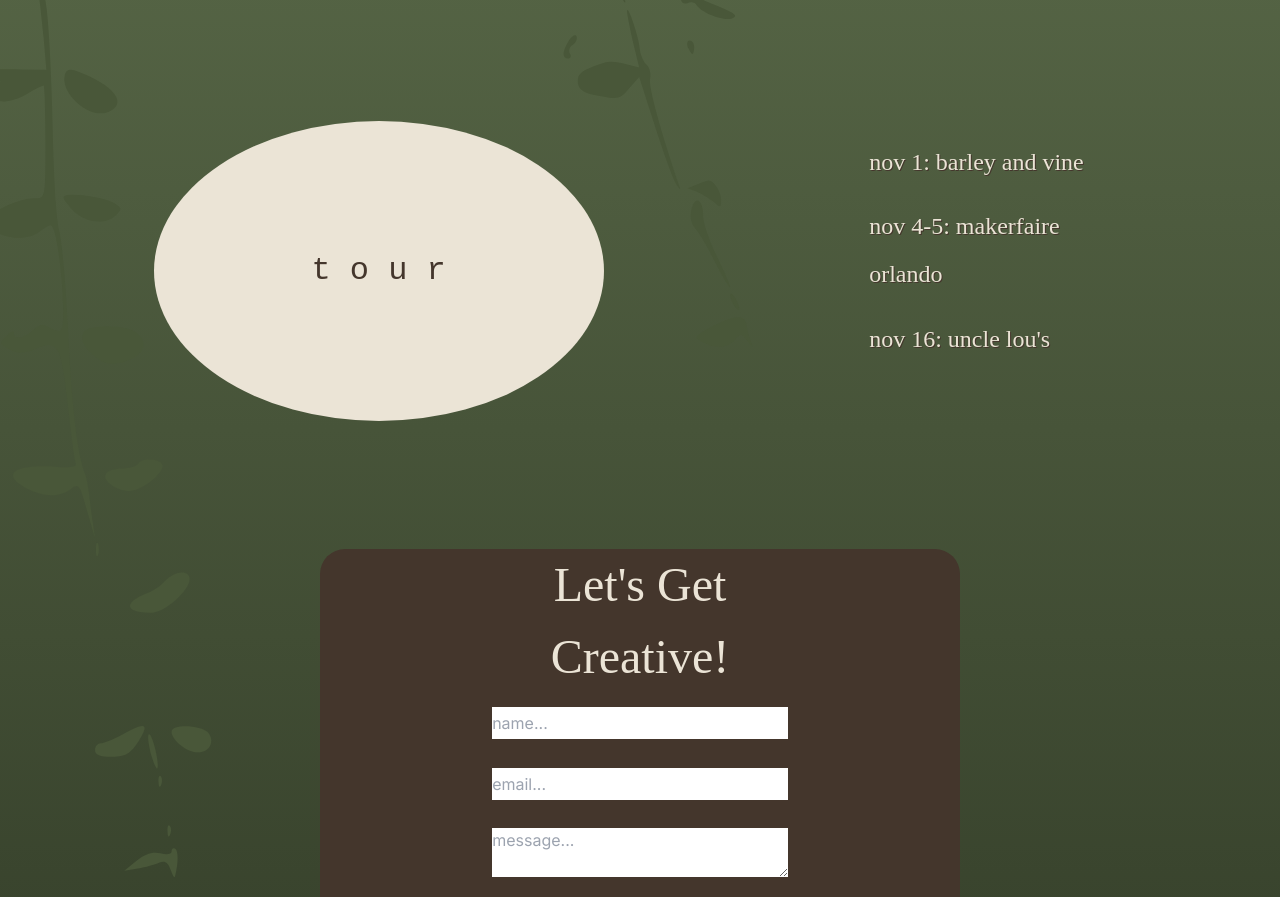
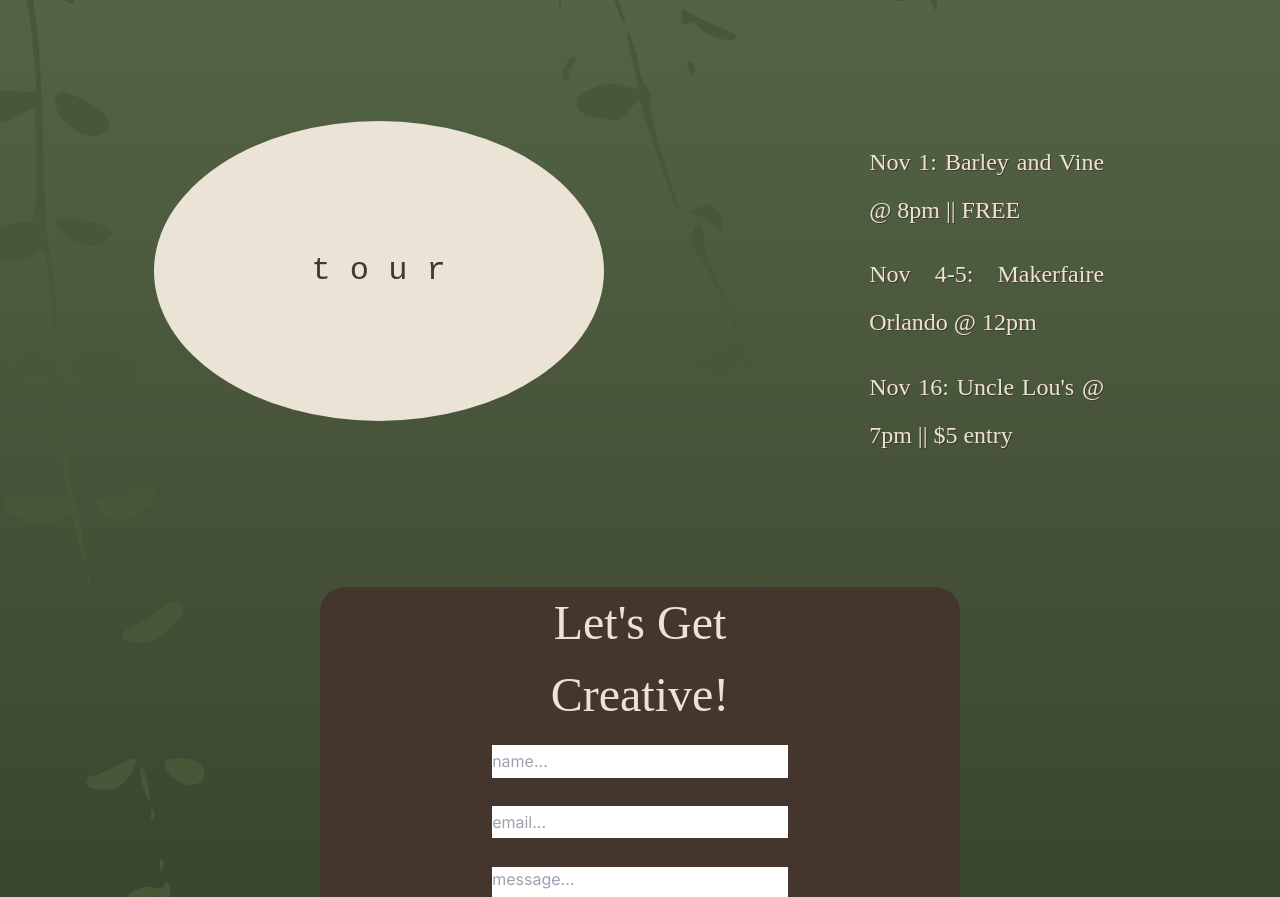
Before and after one commit to yellowstrings/earthtones-nextjs, a Next.js app: page / in a window 1280 px wide. Shown: the part 1320-2217 px from the top of the page. Built offline with nearby package versions, Linux system fonts and the light colour scheme.

Commit message:
added styling for tour dates

```diff
--- a/pages/components/tour.js
+++ b/pages/components/tour.js
@@ -21,13 +21,13 @@ const Tour = () => {
     </div>
       <ul >
       <li className="margin-horizontal tour-dates">
-      nov 1: barley and vine
+      Nov 1: Barley and Vine @ 8pm || FREE
       </li>
       <li className="margin-horizontal tour-dates">
-      nov 4-5: makerfaire orlando
+      Nov 4-5: Makerfaire Orlando @ 12pm
       </li>
       <li className="margin-horizontal tour-dates">
-      nov 16: uncle lou's
+      Nov 16: Uncle Lou's @ 7pm || $5 entry
       </li>
       </ul>
     </section>
--- a/src/app/globals.css
+++ b/src/app/globals.css
@@ -181,7 +181,7 @@ body {
 .tour-dates {
   text-shadow: 1px 1px #44362c;
   display: flex;
-  text-align: baseline;
+  text-align: justify;
   margin-top: 6%;
   line-height: 2;
   color: #EBE4D6;
```
